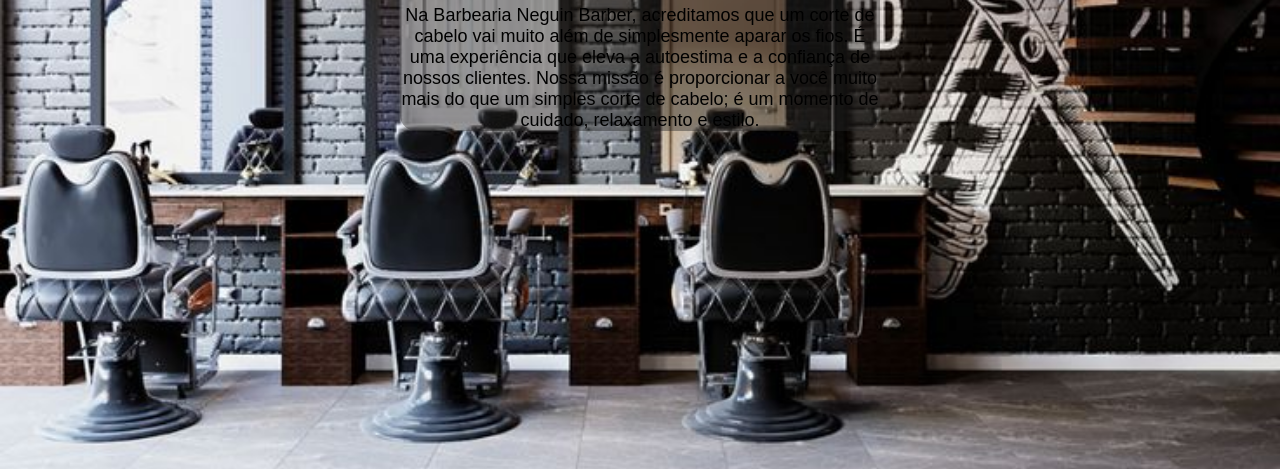
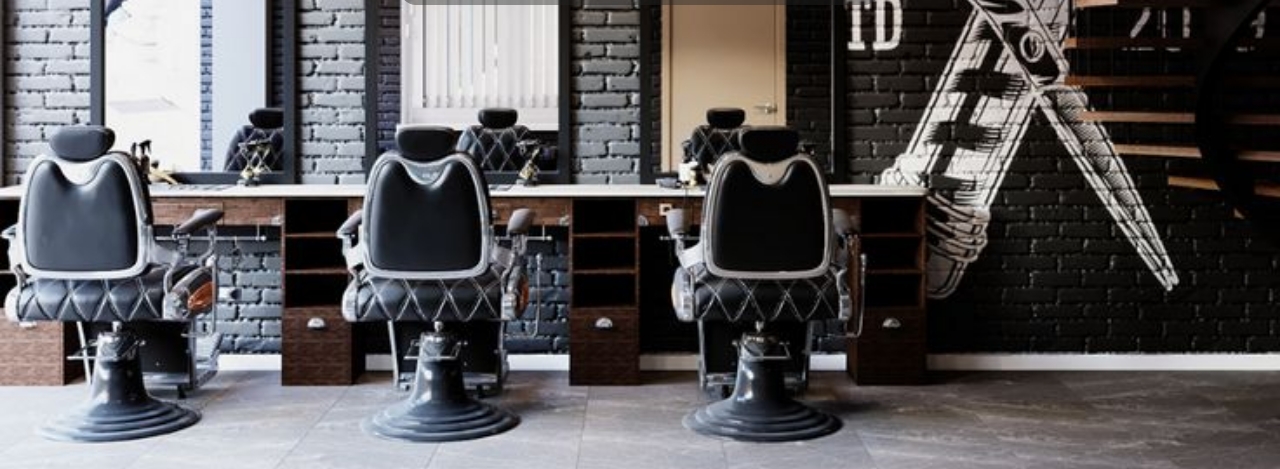
Before and after one commit to Joaovhl031/NeguinBarber, a plain HTML site: page index.html in a window 1280 px wide. Shown: the part 327-796 px from the top of the page. Drawn offline with Linux system fonts and the light colour scheme.

Commit message:
style: remove text of home page

```diff
--- a/index.html
+++ b/index.html
@@ -41,11 +41,7 @@
             </strong>
           </h2>
           <p>
-            Na Barbearia Neguin Barber, acreditamos que um corte de cabelo vai
-            muito além de simplesmente aparar os fios. É uma experiência que
-            eleva a autoestima e a confiança de nossos clientes. Nossa missão é
-            proporcionar a você muito mais do que um simples corte de cabelo; é
-            um momento de cuidado, relaxamento e estilo.
+
           </p>
         </div>
       </div>
```
